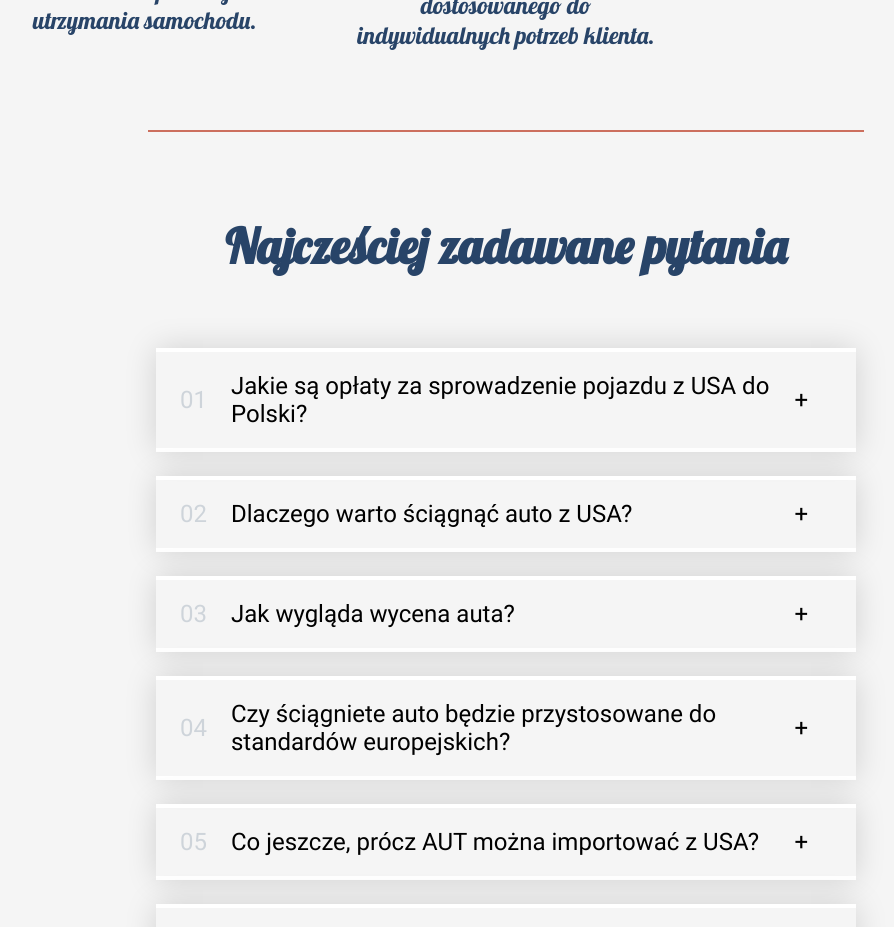
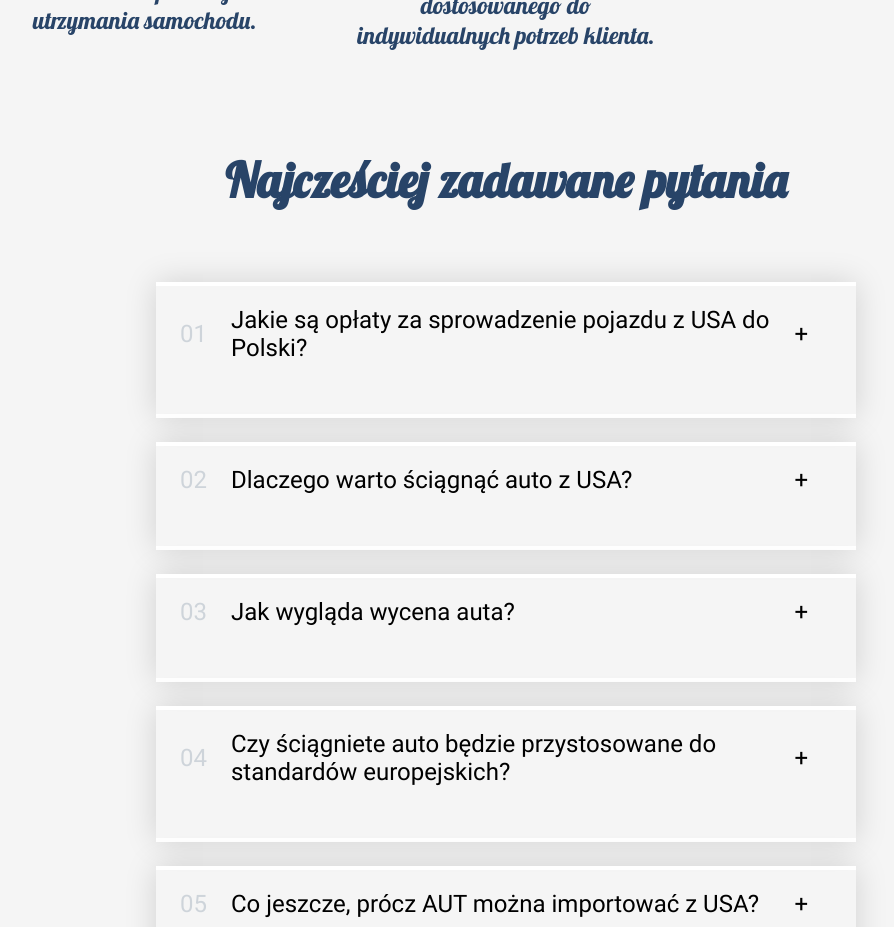
Before and after one commit to rooqyxd/importaut, a React (Vite) app: page / in a window 1280 px wide. Shown: the part 1400-2327 px from the top of the page, without its empty margins (134-1028 px from the left). Built offline with nearby package versions, Linux system fonts and the light colour scheme.

Commit message:
faq animation

```diff
--- a/src/Components/Faq/Faq.css
+++ b/src/Components/Faq/Faq.css
@@ -60,8 +60,16 @@
     padding-bottom: 16px;
     line-height: 1.5;
     font-size: 1.2rem;
+    max-height: 0;
+    overflow: hidden;
+
+    transition: max-height 0.2s ease-in;
+    margin: 0;
+    padding: 0;
 }
-
+.content-box.opened {
+    max-height: 350px;
+}
 /* .content-box ul {
     color: #868e96;
     margin-left: 16px;
@@ -74,11 +82,13 @@
 
 .open {
     border-top: 4px solid #cc6f5e;
+    transition: border-top 0.3s;
 }
 
 .open .number,
 .open .title {
     color: #cc6f5e;
+    transition: color 0.3s;
 }
 @media screen and (max-width: 1250px) {
     .faq-wrapper {
--- a/src/Components/Faq/Faq.tsx
+++ b/src/Components/Faq/Faq.tsx
@@ -1,4 +1,5 @@
-import { useState } from "react";
+import { useEffect, useRef, useState } from "react";
+import autoAnimate from "@formkit/auto-animate";
 import "./Faq.css";
 type Faqs = {
     title: string;
@@ -51,10 +52,11 @@ const Faq = () => {
     const handleToggle = (num: number) => {
         setCurOpen(curOpen === num ? null : num);
     };
+
     return (
+        <>
             <div className="faq-wrapper">
                 <div className="faq-container">
-            <div className="topbar"></div>
                     <div id="services">
                         <div className="accordion">
                             <h1 className="faq-title">Najcześciej zadawane pytania</h1>
@@ -69,8 +71,7 @@ const Faq = () => {
                                         <p className="number">{i < 9 ? `0${i + 1}` : i + 1}</p>
                                         <p className="title">{el.title}</p>
                                         <p className="icon">{isOpen ? "-" : "+"}</p>
-                                    {isOpen && (
-                                        <div className="content-box">
+                                        <div className={`content-box ${isOpen ? "opened" : ""}`}>
                                             {Array.isArray(el.text) ? (
                                                 el.text.map((line, index) => (
                                                     <div key={index}>{line}</div>
@@ -79,7 +80,6 @@ const Faq = () => {
                                                 <p>{el.text}</p>
                                             )}
                                         </div>
-                                    )}
                                     </div>
                                 );
                             })}
@@ -87,6 +87,7 @@ const Faq = () => {
                     </div>
                 </div>
             </div>
+        </>
     );
 };
 export default Faq;
```
Lines whose indentation alone changed are shown as unchanged.
